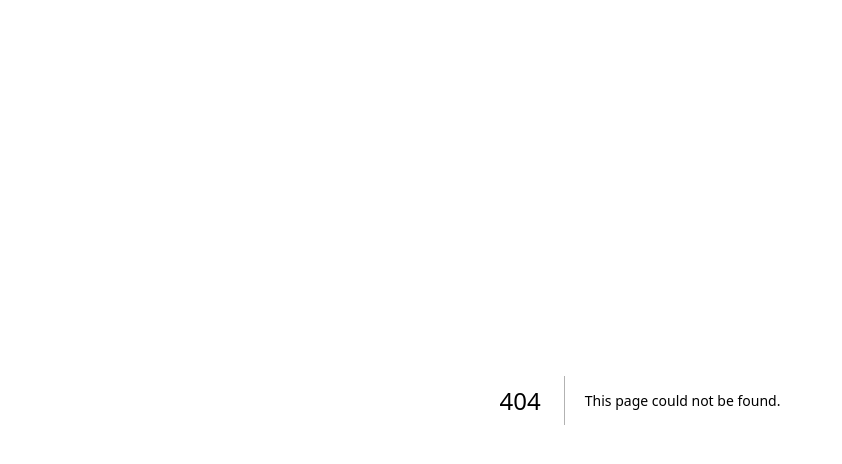
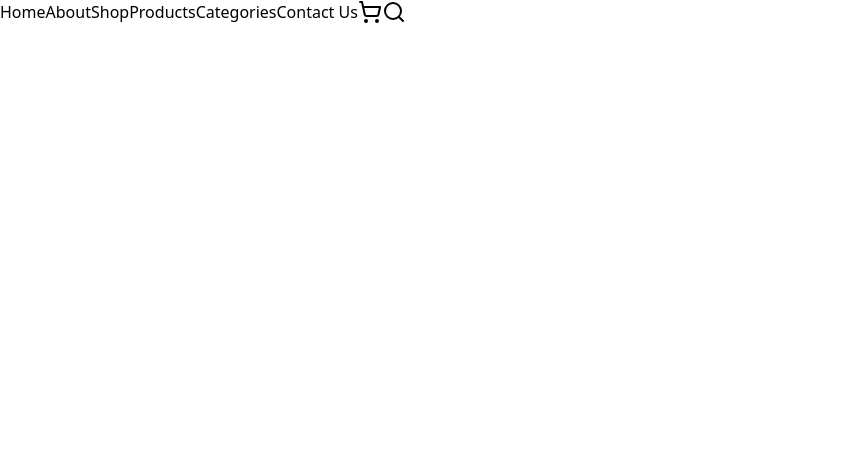
Before and after one commit to PrasannaGadalGIT/getYouProd, a Next.js app in the folder my-app/: page /LandingPage in a window 1280 px wide. Before the commit this address had no page. Shown: the top 464 px of the page, without its empty margins (0-842 px from the left). Built offline with nearby package versions, Linux system fonts and the light colour scheme.

Commit message:
authentication completetd

```diff
--- a/my-app/package.json
+++ b/my-app/package.json
@@ -11,6 +11,7 @@
   "dependencies": {
     "@reduxjs/toolkit": "^1.9.7",
     "formik": "^2.4.5",
+    "lucide-react": "^0.294.0",
     "next": "14.0.3",
     "react": "^18",
     "react-dom": "^18",
--- /dev/null
+++ b/my-app/src/Component/NavBar.jsx
@@ -0,0 +1,31 @@
+import React from "react";
+import Link from "next/link";
+import { ShoppingCart, Search } from "lucide-react";
+
+function NavBar() {
+  return (
+    <div className=" flex">
+      <div className=" flex">
+        <Link href="">Home</Link>
+        <Link href="">About</Link>
+        <Link href="">Shop</Link>
+        <Link href="">Products</Link>
+        <Link href="">Categories</Link>
+        <Link href="">Contact Us</Link>
+      </div>
+
+      <div className=" flex justify-end">
+        <Link href={""}>
+          {" "}
+          <ShoppingCart />
+        </Link>
+        <Link href={""}>
+          {" "}
+          <Search />
+        </Link>
+      </div>
+    </div>
+  );
+}
+
+export default NavBar;
--- a/my-app/src/Redux/userSlice.js
+++ b/my-app/src/Redux/reducers/loginUserSlice.js
@@ -16,8 +16,7 @@ const UserSlice = createSlice({
                 ...state,
                 id : actions.payload.id,
                 email : actions.payload.email,
-                username : actions.payload.username,
-                userToken : actions.payload.token
+                userToken : actions.payload.userToken
             }
         },
 
--- a/my-app/src/Redux/store.js
+++ b/my-app/src/Redux/store.js
@@ -3,7 +3,7 @@ import { combineReducers } from "redux";
 import logger from "redux-logger";
 import storage from 'redux-persist/lib/storage' //using local storage
 import { persistStore, persistReducer } from 'redux-persist'
-import userSlice from "./userSlice"
+import userSlice from "./reducers/loginUserSlice"
 
 const persistConfig = {
   key: 'root',
--- /dev/null
+++ b/my-app/src/pages/LandingPage.js
@@ -0,0 +1,12 @@
+import NavBar from '@/Component/NavBar'
+import React from 'react'
+
+function LandingPage() {
+  return (
+    <div>
+        <NavBar/>
+    </div>
+  )
+}
+
+export default LandingPage
--- a/my-app/src/pages/Login/index.js
+++ b/my-app/src/pages/Login/index.js
@@ -2,13 +2,32 @@ import { TiSocialFacebook } from "react-icons/ti";
 import { FaGoogle, FaRegEnvelope } from "react-icons/fa";
 import { FaLinkedin } from "react-icons/fa";
 import { MdLock } from "react-icons/md";
-
 import { Formik, Form, Field } from "formik";
 import Link from "next/link";
-import * as Yup from "yup";
-import { useState } from "react";
+import { useDispatch } from "react-redux";
+import { setUserDetails } from "@/Redux/reducers/loginUserSlice";
+
+
 const Login = () => {
-    const [signUp, setSignUp] = useState(false)
+
+  const dispatch = useDispatch();
+
+
+const login = async (values) => {
+  const requestOptions = {
+    method: "POST",
+    headers: { "Content-Type": "application/json" },
+    body: JSON.stringify(values),
+  };
+  const res = await fetch("http://localhost:3002/login", requestOptions);
+  const data = await res.json()
+
+
+
+  if(data.logedIn){
+    dispatch(setUserDetails(data))
+  }
+}
 
 
 
@@ -45,13 +64,8 @@ const Login = () => {
                 email: "",
                 password: "",
               }}
-              onSubmit={async(values) => {
-                const requestOptions = {
-                  method: "POST",
-                  headers: { "Content-Type": "application/json" },
-                  body: JSON.stringify(values),
-                };
-                const res = await fetch("http://localhost:3002/login", requestOptions);
+              onSubmit={(values) => {
+               login(values)
               }}
             >
               {({ errors, touched }) => (
@@ -114,12 +128,12 @@ const Login = () => {
             Fill up the personal information and start jurney with us
           </p>
 
-          <a
+          <Link
             className=" border-2 rounded-3xl py-2 px-12 inline-block font-semibold hover:bg-white hover:text-green-500 hover:cursor-pointer"
-            onClick={() => setSignUp(true)}
+            href={'../Register'}
           >
             Sign Up
-          </a>
+          </Link>
 
         </div>
       </div>
--- a/my-app/src/pages/index.js
+++ b/my-app/src/pages/index.js
@@ -1,10 +1,18 @@
 
+import {  useSelector } from "react-redux";
 import Login from "./Login";
+import LandingPage from "./LandingPage";
 
 
 export default function Home() {
+  const {userToken} = useSelector(state => state.user);
+  if(userToken){
+    return(<LandingPage/>)
+
+  }
   return (
   <>
+
   <Login/>
   </>
   );
```
Also changed, not shown: 1 other file (tests, documents, lock files or other folders).
